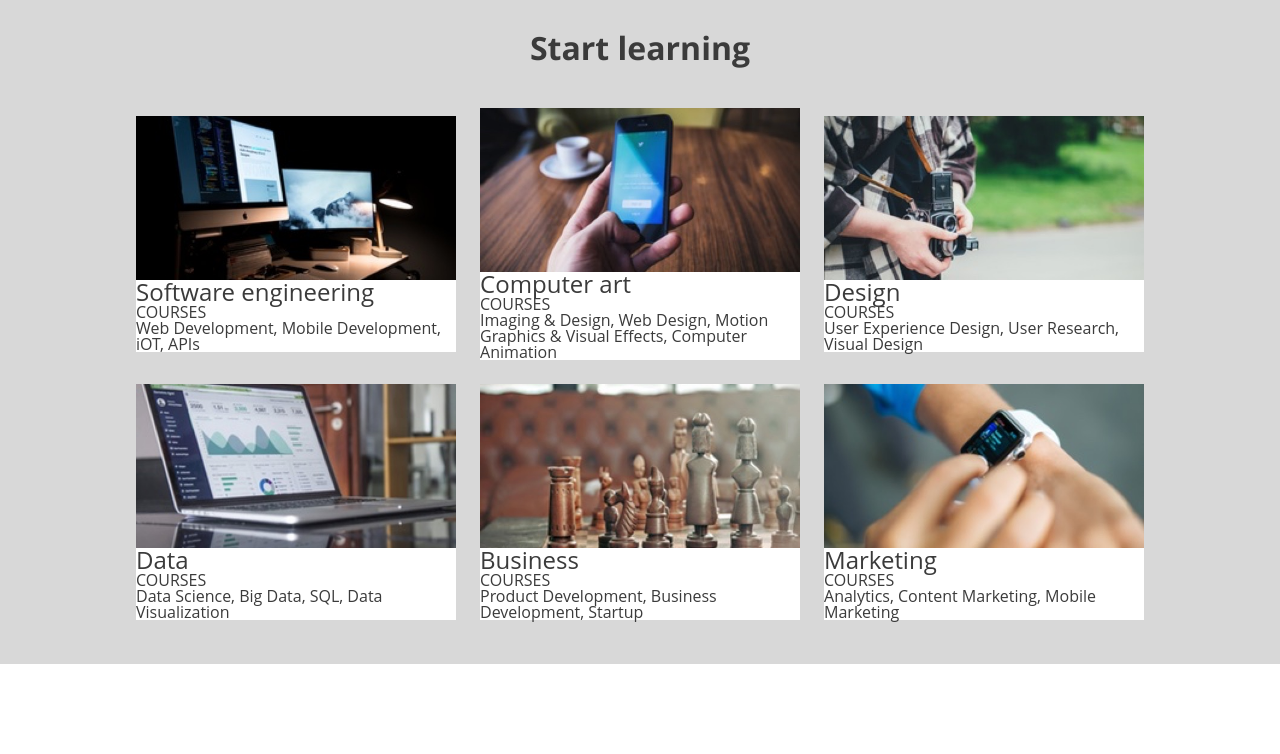
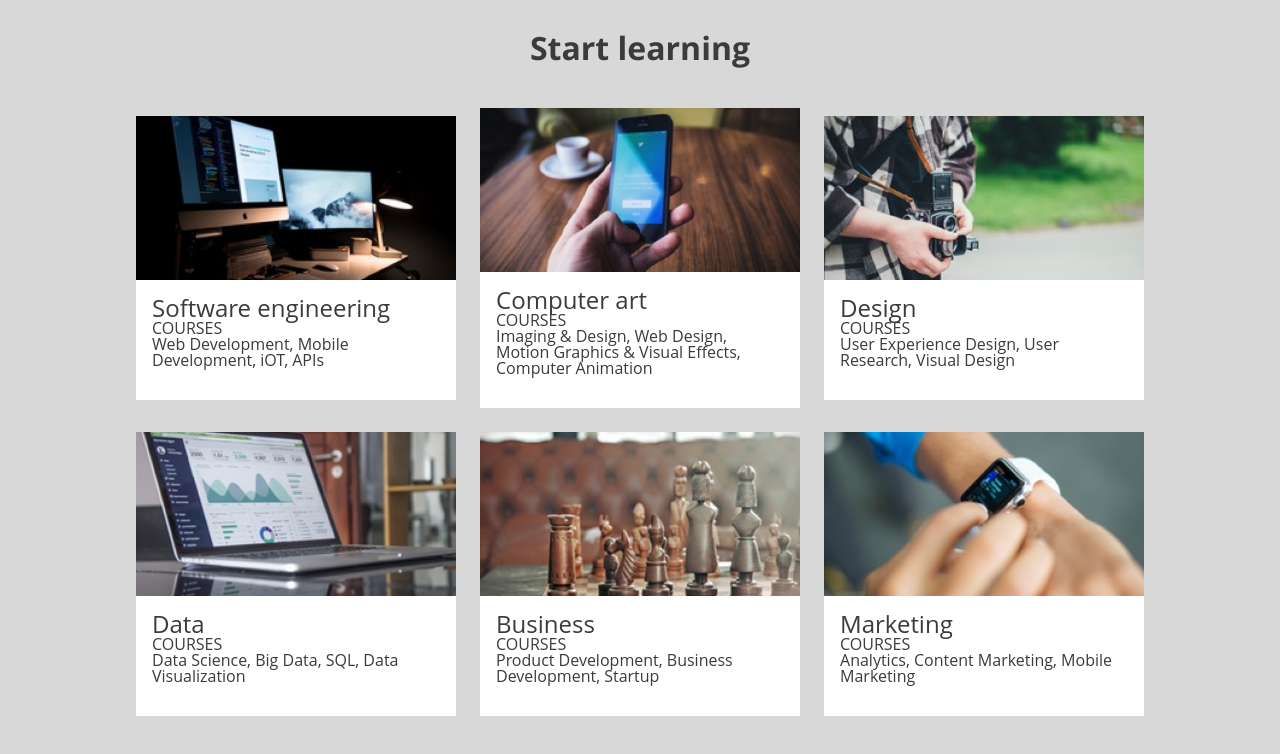
Before and after one commit to trellbot/colmar, a plain HTML site: page index.html in a window 1280 px wide. Shown: the part 1320-2074 px from the top of the page. Before the commit the page ends 1984 px from the top, so only its background shows below. Drawn offline with Linux system fonts and the light colour scheme; a web font is replaced by a local one.

Commit message:
Add spacing styles for course boxes.

```diff
--- a/resources/css/style.css
+++ b/resources/css/style.css
@@ -228,3 +228,7 @@ nav span {
   height: auto;
   width: 100%;
 }
+
+.course-text {
+  padding: 1rem 1rem 2rem 1rem;
+}
```
